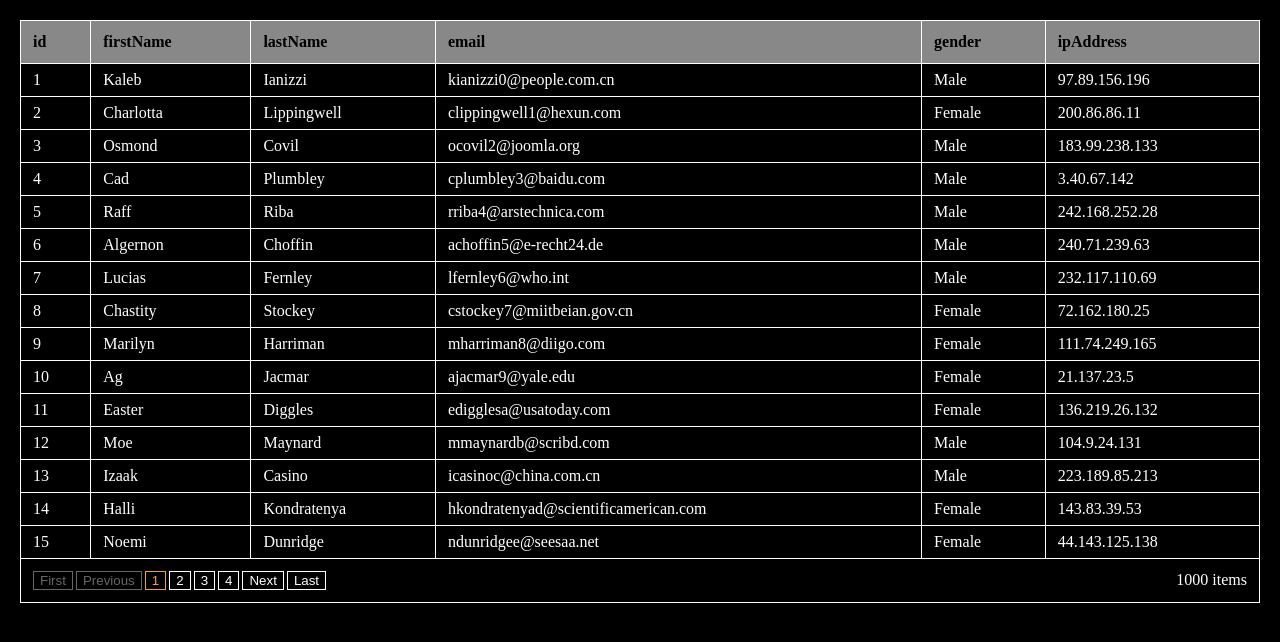
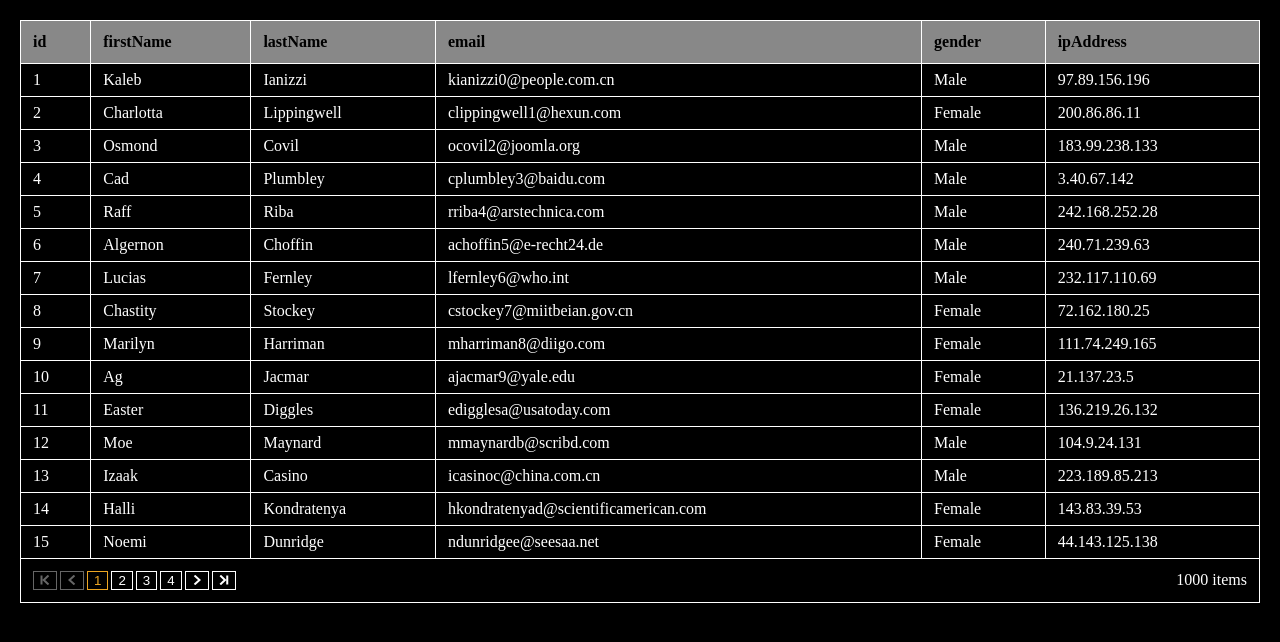
Before and after one commit to nruffing/data-grid-vue, a Vue app: page / in a window 1280 px wide. Shown: the top 642 px of the page. Built offline with nearby package versions, Linux system fonts and the light colour scheme.

Commit message:
page nav icons

```diff
--- a/src/App.vue
+++ b/src/App.vue
@@ -15,7 +15,7 @@
 import { defineComponent } from 'vue'
 
 import DataGridVue from './components/DataGridVue.vue'
-import type { Column } from './models/DataGridVue'
+import type { Column } from './DataGridVue'
 
 import { TestDataColumns, type TestDataItem } from './test-data/test-data'
 import MOCK_DATA from './test-data/MOCK_DATA'
--- /dev/null
+++ b/src/components/Icon.vue
@@ -0,0 +1,34 @@
+<template>
+  <svg viewBox="-4 0 20 20" version="1.1" xmlns="http://www.w3.org/2000/svg" xmlns:xlink="http://www.w3.org/1999/xlink">
+    <!-- First Page-->
+    <g v-if="name === 'first-page'" transform="translate(-6, -2)">
+      <path d="M19,21 L9.5,12 L19,3 M5,3 L5,21"></path>
+    </g>
+    <!-- Previous Page -->
+    <g v-if="name === 'previous-page'" transform="translate(-6, -2)">
+      <polyline points="17.0011615 3 7 12.0021033 17.0011615 21.0042067"></polyline>
+    </g>
+    <!-- Next Page -->
+    <g v-if="name === 'next-page'" transform="translate(-6, -2)">
+      <polyline points="7 3 17.0011615 12.0021033 7 21.0042067"></polyline>
+    </g>
+    <!-- Last Page -->
+    <g v-if="name === 'last-page'" transform="translate(-6, -2)">
+      <path d="M19,21 L9.5,12 L19,3 M5,3 L5,21" transform="translate(11.750000, 12.000000) scale(-1, 1) translate(-11.750000, -12.000000)"></path>
+    </g>
+  </svg>
+</template>
+
+<script lang="ts">
+import { defineComponent } from 'vue';
+
+export default defineComponent({
+  name: 'Icon',
+  props: {
+    name: {
+      type: String,
+      required: true,
+    },
+  },
+})
+</script>
--- a/src/components/PageNavigation.vue
+++ b/src/components/PageNavigation.vue
@@ -3,43 +3,52 @@
     <button
       class="dgv-button-first-page"
       @click="setCurrentPage(1)"
-      :disabled="currentPage === 1">
-      First
+      :disabled="currentPage === 1"
+      title="First page">
+      <Icon name="first-page" />
     </button>
     <button
       class="dgv-button-previous-page"
       @click="setCurrentPage(currentPage - 1)"
-      :disabled="currentPage === 1">
-      Previous
+      :disabled="currentPage === 1"
+      title="Previous page">
+      <Icon name="previous-page" />
     </button>
     <button
       class="dgv-button-page"
       :class="{ 'dgv-selected-page': page === currentPage }"
       v-for="page in displayedPages"
       :key="page"
-      @click="setCurrentPage(page)">
-      {{ page  }}
+      @click="setCurrentPage(page)"
+      :title="'Page ' + page">
+      {{ page }}
     </button>
     <button
       class="dgv-button-next-page"
       @click="setCurrentPage(currentPage + 1)"
-      :disabled="currentPage === numPages">
-      Next
+      :disabled="currentPage === numPages"
+      title="Next page">
+      <Icon name="next-page" />
     </button>
     <button
       class="dgv-button-last-page"
       @click="setCurrentPage(numPages)"
-      :disabled="currentPage === numPages">
-      Last
+      :disabled="currentPage === numPages"
+      title="Last page">
+      <Icon name="last-page" />
     </button>
   </div>
 </template>
 
 <script lang="ts">
 import { defineComponent } from 'vue';
+import Icon from './Icon.vue';
 
 export default defineComponent({
   name: 'PageNavigation',
+  components: {
+    Icon,
+  },
   props: {
     pageSize: {
       type: Number,
--- a/src/styles/DataGridVueDark.css
+++ b/src/styles/DataGridVueDark.css
@@ -17,6 +17,7 @@
   --dgv-footer-background: transparent;
   --dgv-footer-padding: 12px;
   --dgv-footer-font-size: 18px;
+  --dgv-footer-icon-size: 10px;
   --dgv-footer-font-weight: normal;
   --dgv-footer-border: 1px solid rgb(255, 255, 255);
   --dgv-footer-border-top: none;
@@ -88,6 +89,13 @@
   justify-content: space-between;
 }
 
+.dgv-footer svg {
+  height: var(--dgv-footer-icon-size);
+  width: var(--dgv-footer-icon-size);
+  stroke-width: 4;
+  fill: none;
+}
+
   /**** Page Navigation ****/
   .dgv-page-navigation {
     display: flex;
@@ -98,8 +106,13 @@
   .dgv-page-navigation button {
     cursor: pointer;
     color: var(--dgv-nav-button-text-color);
+    stroke: var(--dgv-nav-button-text-color);
     border: var(--dgv-nav-button-border);
     background: var(--dgv-nav-button-background);
+  }
+
+  .dgv-page-navigation button svg {
+    stroke: var(--dgv-nav-button-text-color);
   }
 
   .dgv-page-navigation button:disabled {
@@ -113,6 +126,10 @@
     background: var(--dgv-nav-button-hover-background);
   }
 
+  .dgv-page-navigation button:hover:not(:disabled) svg {
+    stroke: var(--dgv-nav-button-hover-color);
+  }
+
   .dgv-page-navigation button.dgv-selected-page {
     color: var(--dgv-nav-button-active-color);
     border: var(--dgv-nav-button-active-border);
```
Also changed, not shown: src/test-data/test-data-repository.ts (deleted, +0 -8 lines).
